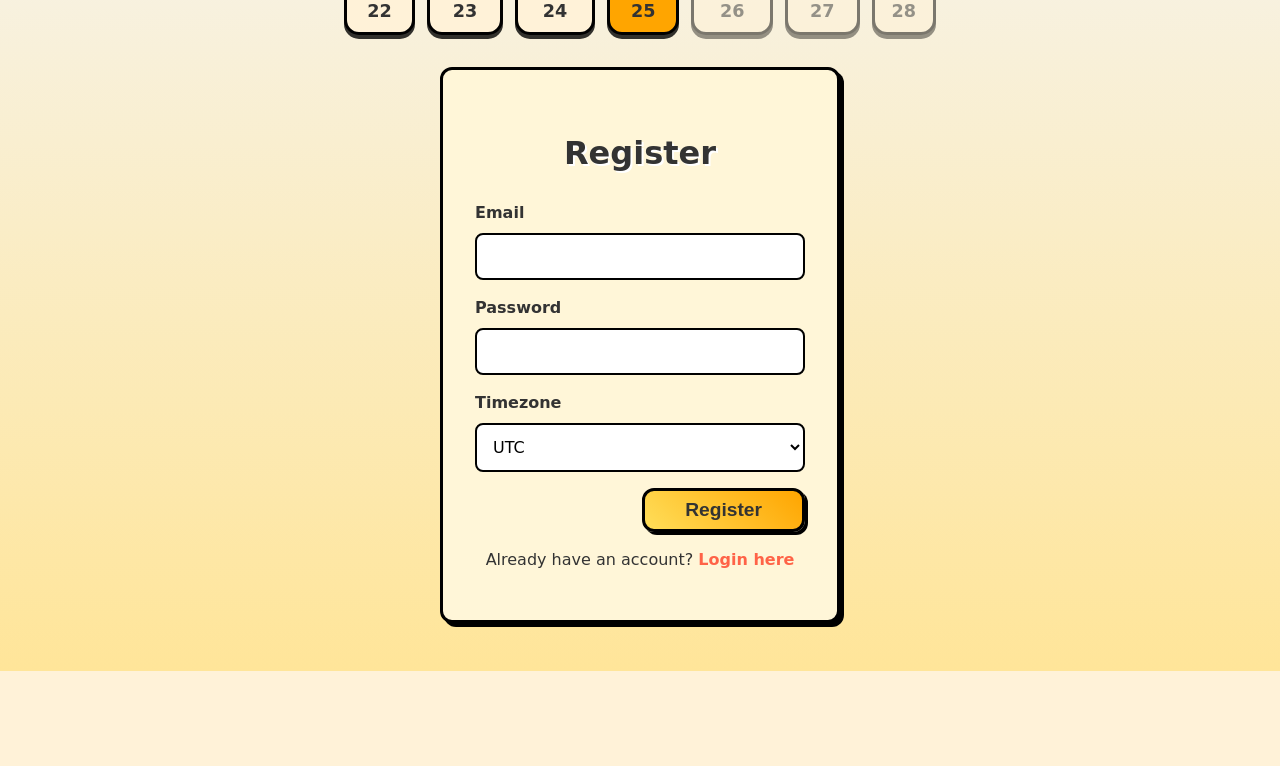
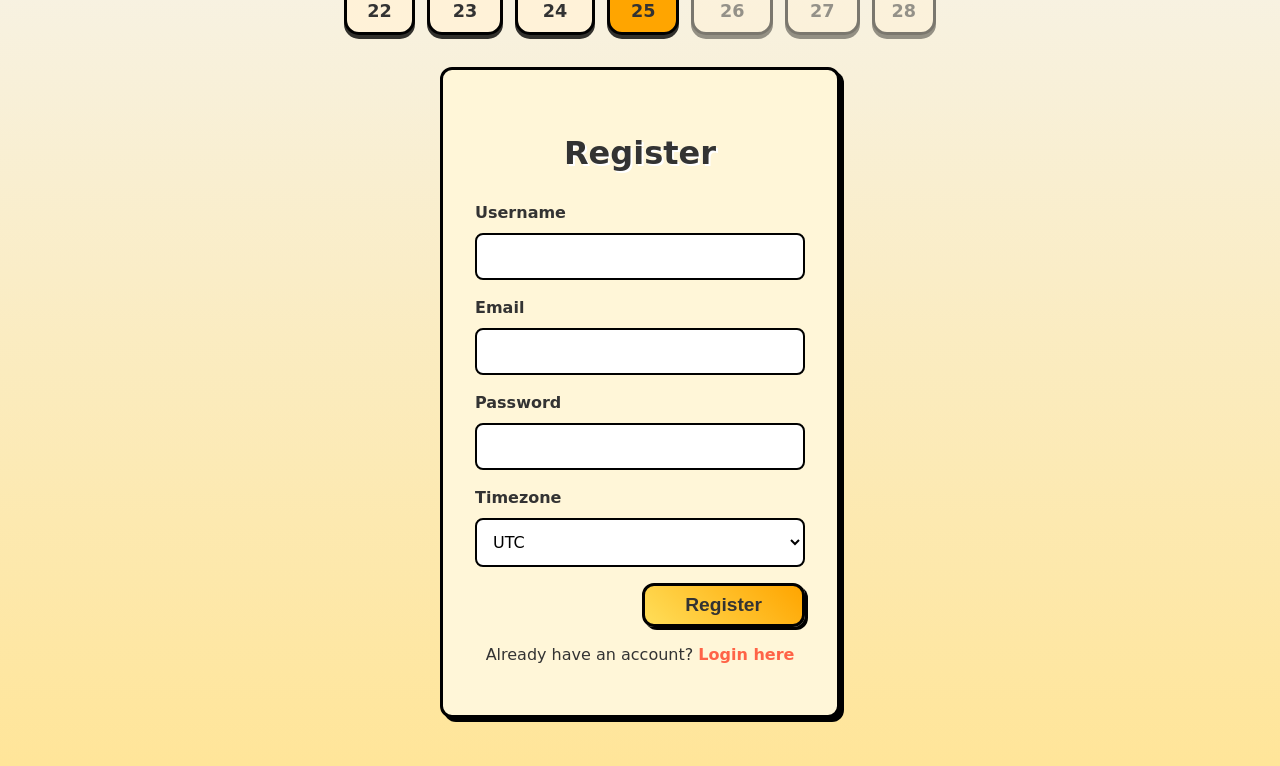
Before and after one commit to sidiq20/flask-habit-tracker, a Flask app: page /auth/register in a window 1280 px wide. Shown: the part 215-981 px from the top of the page. Before the commit the page ends 886 px from the top, so only its background shows below. Run offline with Flask 3, Linux system fonts and the light colour scheme; parts of the project's set-up code (start-up, migrations or seed data) failed here and were passed over.

Commit message:
new changes

```diff
--- a/templates/auth/register.html
+++ b/templates/auth/register.html
@@ -4,6 +4,10 @@
 <div class="auth-container">
   <h2 class="auth-title">Register</h2>
   <form class="auth-form" method="POST">
+    <div class="form-group">
+      <label for="username">Username</label>
+      <input type="text" id="username" name="username" required class="form-input">
+    </div>
     <div class="form-group">
       <label for="email">Email</label>
       <input type="email" id="email" name="email" required class="form-input">
```
